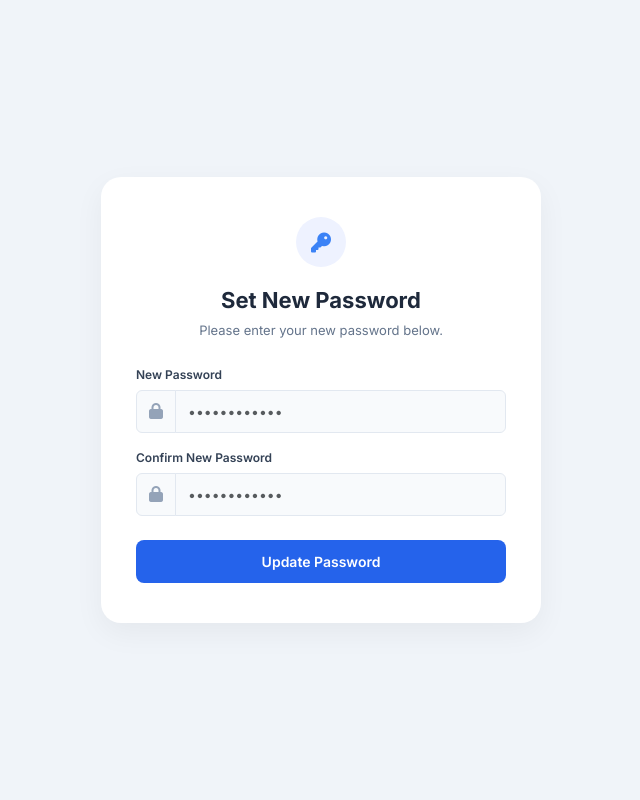
After one commit to sandyasamaranayake/Happy-Pets-Clinic-System, a Flask app: page /auth/reset-password in a window 1280 px wide. The commit adds this page. Shown: the whole page, without its empty margins (319-959 px from the left). Run offline with Flask 3, Linux system fonts and the light colour scheme; parts of the project's set-up code (start-up, migrations or seed data) failed here and were passed over.

Commit message:
Add auth module, register page and role-based dashboard

```diff
--- a/app.py
+++ b/app.py
@@ -34,3 +34,43 @@ if __name__ == '__main__':
     with app.app_context():
         db.create_all()
     app.run(debug=True)
+
+
+
+    from werkzeug.security import generate_password_hash
+from models import db, User
+
+with app.app_context():
+    db.create_all()
+
+    # 1. Doctor Account
+    if not User.query.filter_by(email='doctor@clinic.com').first():
+        doc = User(
+            username='Dr. Udayakantha',
+            email='doctor@clinic.com',
+            password=generate_password_hash('1234'),
+            role='Doctor'
+        )
+        db.session.add(doc)
+
+    # 2. Staff Account
+    if not User.query.filter_by(email='staff@clinic.com').first():
+        staff = User(
+            username='Clinic Staff',
+            email='staff@clinic.com',
+            password=generate_password_hash('1234'),
+            role='Staff'
+        )
+        db.session.add(staff)
+
+    # 3. Pet Owner Account
+    if not User.query.filter_by(email='owner@clinic.com').first():
+        owner = User(
+            username='Kamal Perera',
+            email='owner@clinic.com',
+            password=generate_password_hash('1234'),
+            role='Pet Owner'
+        )
+        db.session.add(owner)
+
+    db.session.commit()
--- a/auth/routes.py
+++ b/auth/routes.py
@@ -4,6 +4,7 @@
 # JIRA Tasks: SCRUM-6 (Login UI), SCRUM-7 (Password Reset)
 # ==============================================================================
 
+import random
 from flask import Blueprint, render_template, redirect, url_for, request, flash
 from flask_login import login_user, logout_user, login_required, current_user
 from werkzeug.security import generate_password_hash, check_password_hash
@@ -12,45 +13,67 @@ from models import db, User
 # Blueprint setup for authentication module
 auth_bp = Blueprint('auth', __name__, url_prefix='/auth')
 
+# Mock store for OTP codes
+otp_store = {}
+
 @auth_bp.route('/login', methods=['GET', 'POST'])
 def login():
     if request.method == 'POST':
-        email = request.form.get('email')
-        password = request.form.get('password')
+        username = request.form.get('email', '').strip()  # Form field name or email
+        password = request.form.get('password', '').strip()
+        selected_role = request.form.get('role', '').strip()
 
-        user = User.query.filter_by(email=email).first()
+        # Search user by username
+        user = User.query.filter_by(username=username).first()
+
         if user and check_password_hash(user.password, password):
+            if selected_role and user.role and user.role.lower() != selected_role.lower():
+                flash(f'Role mismatch! Registered as {user.role}', 'danger')
+                return render_template('auth/login.html')
+
             login_user(user)
             flash('Successfully logged in!', 'success')
             return redirect(url_for('dashboard'))
         else:
-            flash('Invalid email or password.', 'danger')
+            flash('Invalid username or password.', 'danger')
 
     return render_template('auth/login.html')
 
 @auth_bp.route('/register', methods=['GET', 'POST'])
 def register():
     if request.method == 'POST':
+        name = request.form.get('name')
         username = request.form.get('username')
-        email = request.form.get('email')
+        phone = request.form.get('phone')
+        address = request.form.get('address')
         password = request.form.get('password')
-        role = request.form.get('role', 'Staff')
+        role = request.form.get('role')
 
-        existing_user = User.query.filter_by(email=email).first()
+        # Check existing username
+        existing_user = User.query.filter_by(username=username).first()
         if existing_user:
-            flash('Email address already registered.', 'warning')
+            flash('Username already taken. Please choose another.', 'warning')
             return redirect(url_for('auth.register'))
 
-        hashed_pw = generate_password_hash(password, method='scrypt')
-        new_user = User(username=username, email=email, password=hashed_pw, role=role)
+        # Create new user
+        hashed_pw = generate_password_hash(password)
+        new_user = User(
+            name=name,
+            username=username,
+            phone=phone,
+            address=address,
+            password=hashed_pw,
+            role=role
+        )
 
         db.session.add(new_user)
         db.session.commit()
 
-        flash('Account created successfully! Please login.', 'success')
+        flash('Registration successful! Please login.', 'success')
         return redirect(url_for('auth.login'))
 
     return render_template('auth/register.html')
+
 
 @auth_bp.route('/logout')
 @login_required
@@ -60,9 +83,70 @@ def logout():
     return redirect(url_for('auth.login'))
 
 
+@auth_bp.route('/forgot-password', methods=['GET', 'POST'])
+def forgot_password():
+    if request.method == 'POST':
+        email = request.form.get('email')
+        action = request.form.get('action')
+
+        if action == 'send_link':
+            flash(f'Password reset link has been sent to {email}', 'success')
+            return redirect(url_for('auth.forgot_password'))
+
+        elif action == 'send_otp':
+            otp = random.randint(100000, 999999)
+            otp_store[email] = otp
+            print(f"Generated OTP for {email}: {otp}")
+
+            flash(f'OTP sent to {email}. (Check terminal for test OTP)', 'info')
+            return redirect(url_for('auth.verify_otp', email=email))
+
+    return render_template('auth/forgot_password.html')
 
 
+@auth_bp.route('/verify-otp', methods=['GET', 'POST'])
+def verify_otp():
+    email = request.args.get('email')
 
-@auth_bp.route('/forgot-password')
-def forgot_password():
-    return render_template('auth/forgot_password.html')
+    if request.method == 'POST':
+        user_otp = request.form.get('otp')
+        stored_otp = otp_store.get(email)
+
+        if stored_otp and str(stored_otp) == user_otp:
+
+            user = User.query.filter_by(email=email).first()
+            if user:
+                user.password = generate_password_hash('1234')
+                db.session.commit()
+
+            otp_store.pop(email, None)
+            flash('OTP verified successfully! Password reset to 1234. Please login.', 'success')
+            return redirect(url_for('auth.login'))
+        else:
+            flash('Invalid OTP code. Please try again.', 'danger')
+
+    return render_template('auth/verify_otp.html', email=email)
+
+
+@auth_bp.route('/reset-password', methods=['GET', 'POST'])
+def reset_password():
+    email = request.args.get('email')
+    if request.method == 'POST':
+        new_password = request.form.get('password')
+        confirm_password = request.form.get('confirm_password')
+
+        if new_password == confirm_password:
+            if email:
+                user = User.query.filter_by(email=email).first()
+                if user:
+                    user.password = generate_password_hash(new_password)
+                    db.session.commit()
+
+                    flash('Password reset successful! You can now login.', 'success')
+                    return redirect(url_for('auth.login'))
+                else:
+                    flash('User account not found.', 'danger')
+        else:
+            flash('Passwords do not match.', 'danger')
+
+    return render_template('auth/reset_password.html')
--- /dev/null
+++ b/templates/auth/reset_password.html
@@ -0,0 +1,106 @@
+{% extends "base.html" %}
+
+{% block content %}
+<style>
+    .reset-container {
+        min-height: 100vh;
+        display: flex;
+        align-items: center;
+        justify-content: center;
+        background-color: #f0f4f9;
+        padding: 20px;
+    }
+    .reset-card {
+        background: #ffffff;
+        border-radius: 20px;
+        box-shadow: 0 10px 30px rgba(0,0,0,0.05);
+        max-width: 440px;
+        width: 100%;
+        padding: 40px 35px;
+        text-align: center;
+    }
+    .icon-box {
+        width: 50px;
+        height: 50px;
+        background-color: #eef2ff;
+        color: #3b82f6;
+        border-radius: 50%;
+        display: inline-flex;
+        align-items: center;
+        justify-content: center;
+        margin-bottom: 20px;
+    }
+    .title {
+        font-weight: 700;
+        color: #1e293b;
+        font-size: 22px;
+        margin-bottom: 8px;
+    }
+    .subtitle {
+        color: #64748b;
+        font-size: 13px;
+        margin-bottom: 25px;
+    }
+    .form-label {
+        font-size: 12px;
+        font-weight: 600;
+        color: #334155;
+        text-align: left;
+        display: block;
+        margin-bottom: 6px;
+    }
+    .form-control {
+        background-color: #f8fafc;
+        font-size: 14px;
+        padding: 10px 12px;
+        border-color: #e2e8f0;
+    }
+    .input-group-text {
+        background-color: #f8fafc;
+        border-color: #e2e8f0;
+        color: #94a3b8;
+    }
+    .btn-primary-custom {
+        background-color: #2563eb;
+        border: none;
+        border-radius: 8px;
+        padding: 11px;
+        font-weight: 600;
+        font-size: 14px;
+        width: 100%;
+    }
+</style>
+
+<div class="reset-container">
+    <div class="reset-card">
+        <div class="icon-box">
+            <i class="fa-solid fa-key fa-lg"></i>
+        </div>
+
+        <h3 class="title">Set New Password</h3>
+        <p class="subtitle">Please enter your new password below.</p>
+
+        <form action="{{ url_for('auth.reset_password') }}" method="POST">
+            <div class="mb-3 text-start">
+                <label class="form-label">New Password</label>
+                <div class="input-group">
+                    <span class="input-group-text"><i class="fa-solid fa-lock"></i></span>
+                    <input type="password" name="password" class="form-control" placeholder="••••••••••••" required>
+                </div>
+            </div>
+
+            <div class="mb-4 text-start">
+                <label class="form-label">Confirm New Password</label>
+                <div class="input-group">
+                    <span class="input-group-text"><i class="fa-solid fa-lock"></i></span>
+                    <input type="password" name="confirm_password" class="form-control" placeholder="••••••••••••" required>
+                </div>
+            </div>
+
+            <button type="submit" class="btn btn-primary btn-primary-custom">
+                Update Password
+            </button>
+        </form>
+    </div>
+</div>
+{% endblock %}
```
Also changed, not shown: models.py (+6 -4 lines), templates/auth/forgot_password.html (+4 -12 lines), templates/auth/login.html (+8 -6 lines), templates/auth/register.html (+121 -0 lines), templates/auth/verify_otp.html (added, +96 -0 lines), templates/dashboard.html (+105 -0 lines).
